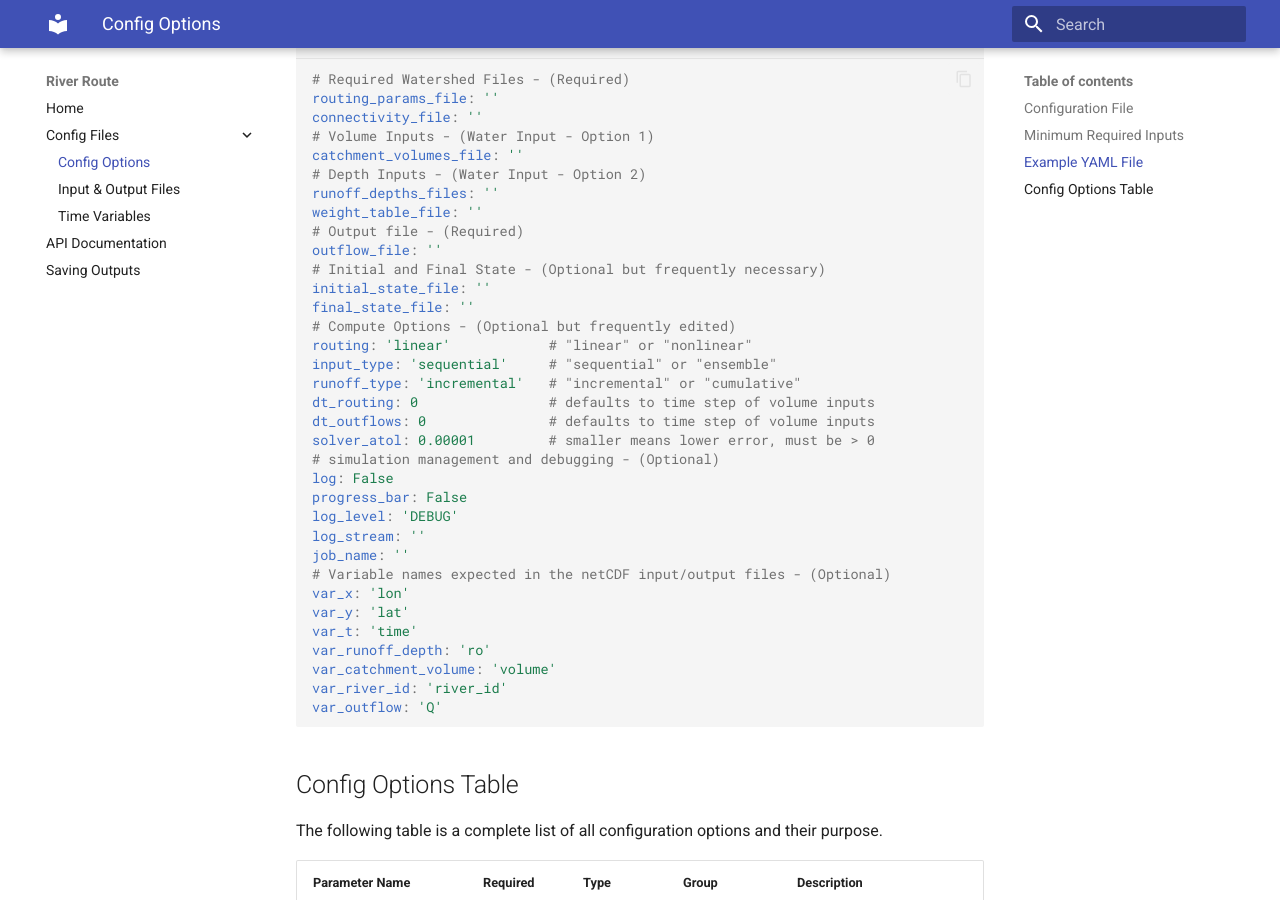
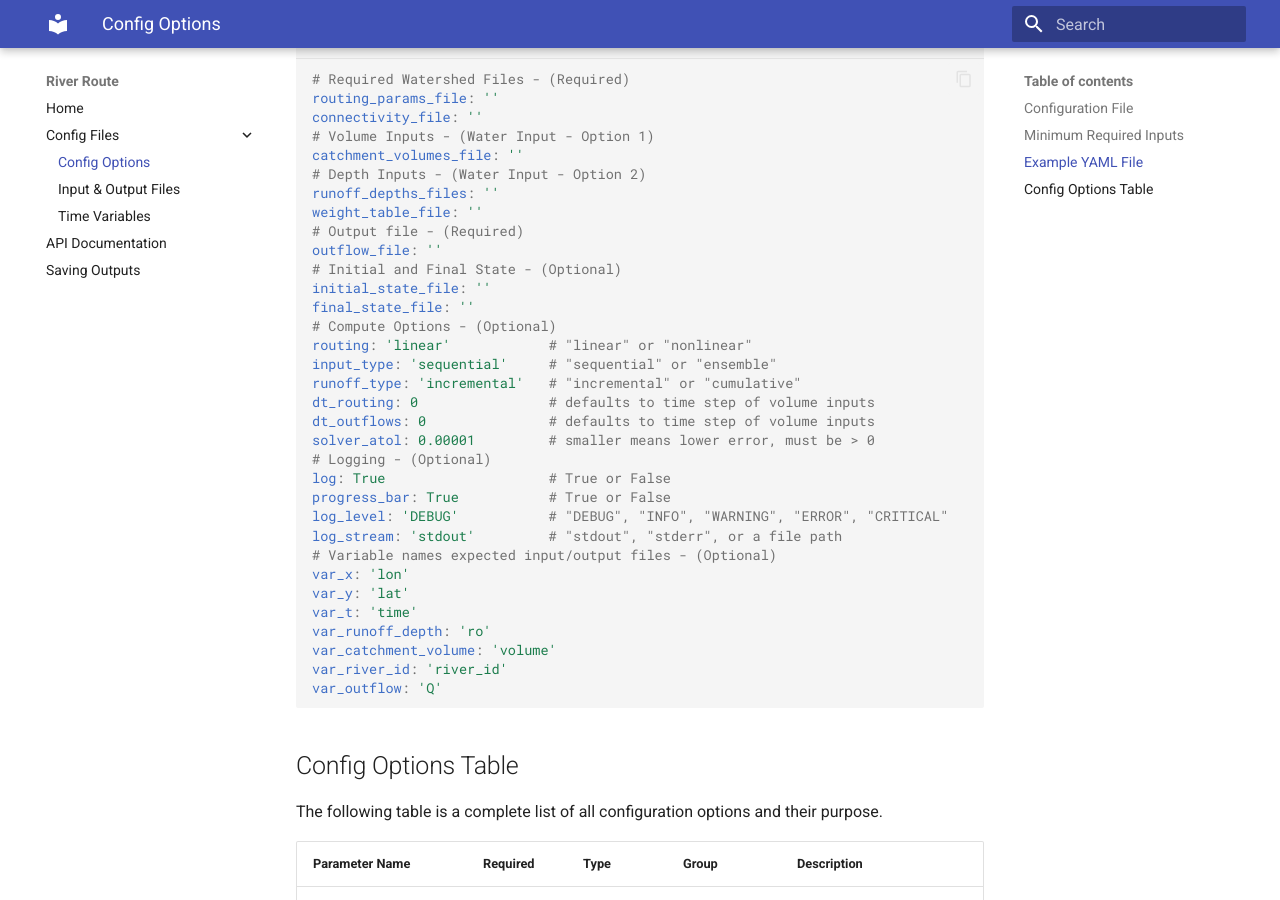
Before and after one commit to rileyhales/river-route, an MkDocs documentation site: the page built from docs/configs/config-options.md, in a window 1280 px wide and 900 px high, scrolled down 882 px. Built offline with MkDocs 1.6.1 and Material for MkDocs 9.7.7, drawn with Linux system fonts in a browser that asks for light colours; some of the changed text lies outside the part shown.

Commit message:
remove job name parameter

```diff
--- a/docs/configs/config-options.md
+++ b/docs/configs/config-options.md
@@ -51,7 +51,6 @@
 | progress_bar           | False    | Boolean   | Logging Options     | Whether to display a progress bar when routing                         |
 | log_level              | False    | String    | Logging Options     | The logging level to print: DEBUG, INFO, CRITICAL, WARNING             |
 | log_stream             | False    | String    | Logging Options     | The destination for log messages: 'stdout', 'stderr', or a file path.  |
-| job_name               | False    | String    | Logging Options     | A name for this job printed in logs and debug statements.              |
 | var_x                  | False    | String    | File Management     | Name of the variable in all files that contains the x coordinates.     |
 | var_y                  | False    | String    | File Management     | Name of the variable in all files that contains the y coordinates.     |
 | var_t                  | False    | String    | File Management     | Name of the variable in all files that contains the time values.       |
--- a/docs/samples/configs-v0.15.0.yaml
+++ b/docs/samples/configs-v0.15.0.yaml
@@ -8,23 +8,22 @@
 weight_table_file: ''
 # Output file - (Required)
 outflow_file: ''
-# Initial and Final State - (Optional but frequently necessary)
+# Initial and Final State - (Optional)
 initial_state_file: ''
 final_state_file: ''
-# Compute Options - (Optional but frequently edited)
+# Compute Options - (Optional)
 routing: 'linear'            # "linear" or "nonlinear"
 input_type: 'sequential'     # "sequential" or "ensemble"
 runoff_type: 'incremental'   # "incremental" or "cumulative"
 dt_routing: 0                # defaults to time step of volume inputs
 dt_outflows: 0               # defaults to time step of volume inputs
 solver_atol: 0.00001         # smaller means lower error, must be > 0
-# simulation management and debugging - (Optional)
-log: False
-progress_bar: False
-log_level: 'DEBUG'
-log_stream: ''
-job_name: ''
-# Variable names expected in the netCDF input/output files - (Optional)
+# Logging - (Optional)
+log: True                    # True or False
+progress_bar: True           # True or False
+log_level: 'DEBUG'           # "DEBUG", "INFO", "WARNING", "ERROR", "CRITICAL"
+log_stream: 'stdout'         # "stdout", "stderr", or a file path
+# Variable names expected input/output files - (Optional)
 var_x: 'lon'
 var_y: 'lat'
 var_t: 'time'
```
Also changed, not shown: 2 other files.
